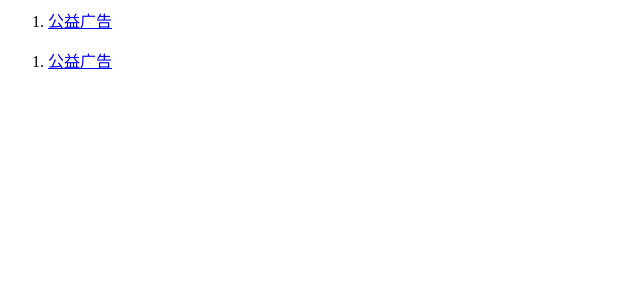
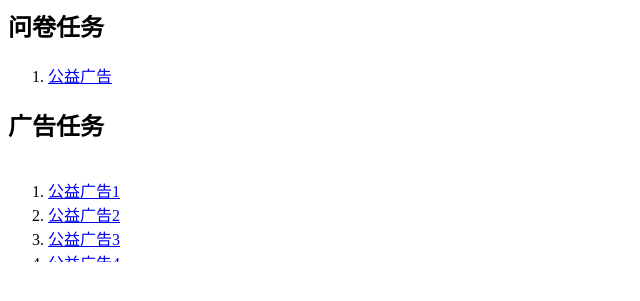
Before and after one commit to zhangzhw/gaotie_wifi, a PHP site: page /mission_list.php in a window 1280 px wide. Shown: the top 301 px of the page, without its empty margins (0-640 px from the left). Run offline with PHP 8.4, Linux system fonts and the light colour scheme.

Commit message:
增加了滚动条

```diff
--- a/mission_list.php
+++ b/mission_list.php
@@ -7,6 +7,7 @@
 </head>
 <body>
 <div>
+	<h2>问卷任务</h2>
 	<ol>
 		<li><a href="play.php">公益广告</a></li>
 
@@ -14,11 +15,20 @@
 	</ol>
 </div>
 <div>
+	<h2>广告任务</h2>
+	<div style="width:400px;height:100px;overflow:auto">
 	<ol>
-		<li><a href="play.php">公益广告</a></li>
-
+		<li><a href="play.php">公益广告1</a></li>
+		<li><a href="play.php">公益广告2</a></li>
+		<li><a href="play.php">公益广告3</a></li>
+		<li><a href="play.php">公益广告4</a></li>
+		<li><a href="play.php">公益广告5</a></li>
+		<li><a href="play.php">公益广告6</a></li>
+		<li><a href="play.php">公益广告7</a></li>
+		<li><a href="play.php">公益广告8</a></li>
 
 	</ol>
+	</div>
 
 
 </div>
```
